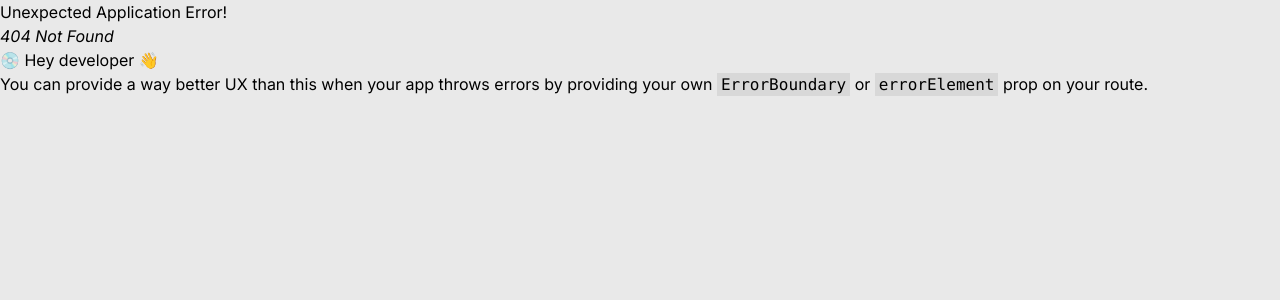
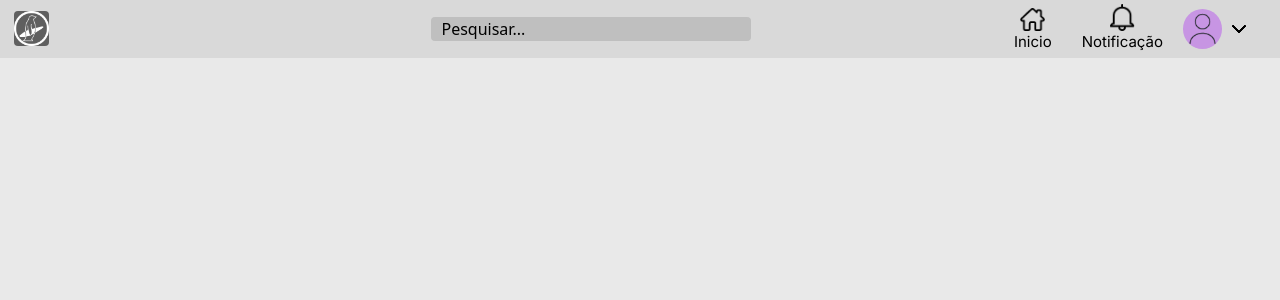
Before and after one commit to catolica-faculdade/pinguin-project, a React (Vite) app: page /profile in a window 1280 px wide. Before the commit this address had no page. Shown: the top 300 px of the page. Built offline with nearby package versions, Linux system fonts and the light colour scheme.

Commit message:
feat: nova página e link

```diff
--- /dev/null
+++ b/src/Pages/Profile.jsx
@@ -0,0 +1,16 @@
+import React from 'react';
+import NavBar from '../components/NavBar';
+
+function Profile() {
+    // conversa com a api aqui
+
+    return (
+        // retorna no 'html' pela main aqui
+        <section>
+            <NavBar />
+
+        </section>
+    );
+};
+
+    export default Profile;
```
Also changed, not shown: src/main.jsx (+6 -1 lines).
